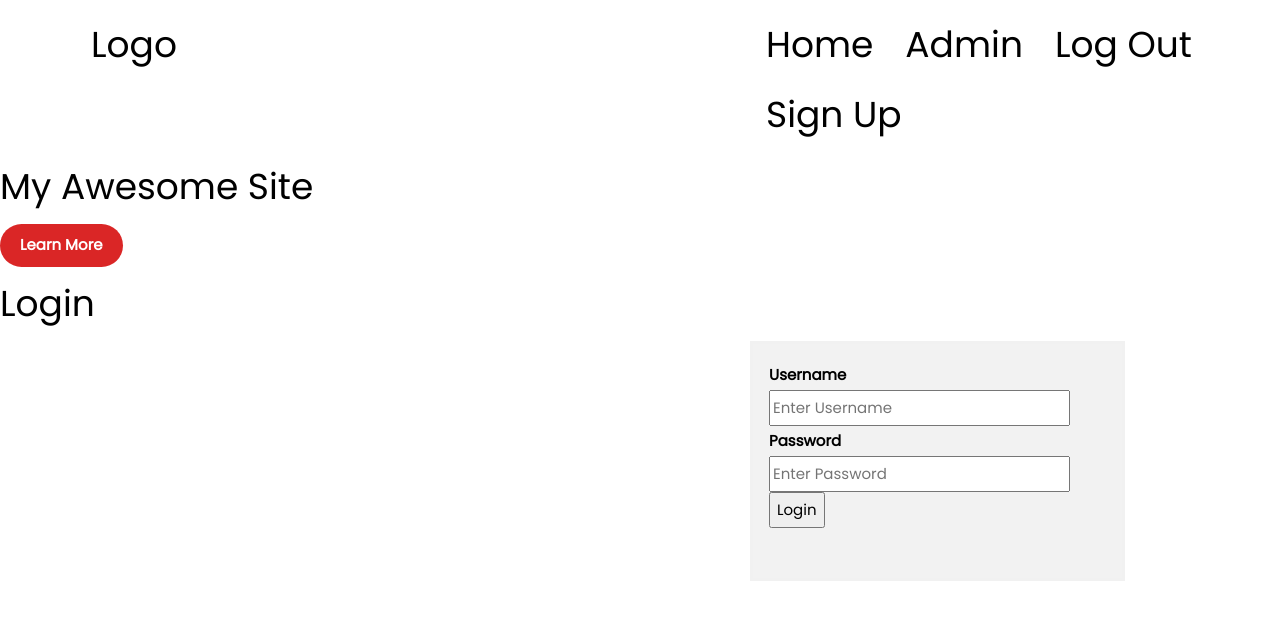
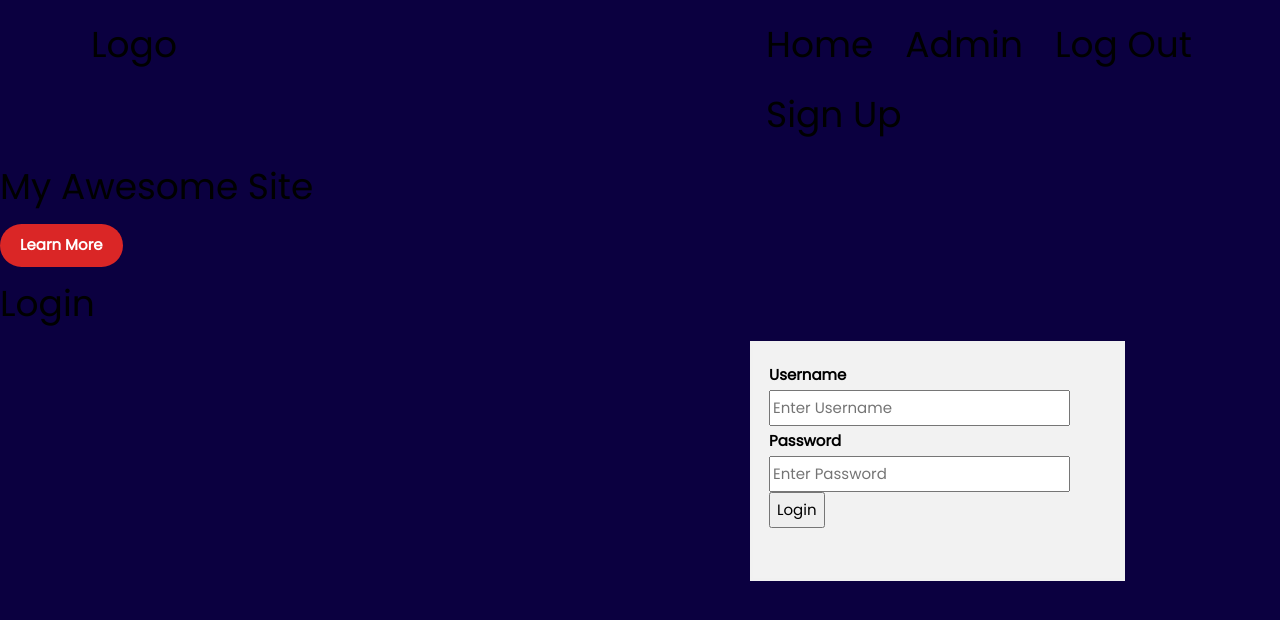
Before and after one commit to AntonDLRC/Student-Management-System, a Flask app: page / in a window 1280 px wide. Shown: the top 620 px of the page. Run offline with Flask 3, Linux system fonts and the light colour scheme.

Commit message:
change the background color to #0b0040;

```diff
--- a/static/style.css
+++ b/static/style.css
@@ -1,4 +1,9 @@
 body,h1,h2,h3,h4,h5,h6 {font-family: Poppins, sans-serif;}
+
+/* Set the background color for the entire page */
+body {
+    background-color: #0b0040;
+}
 
 .six-column {
     display: grid;
```
